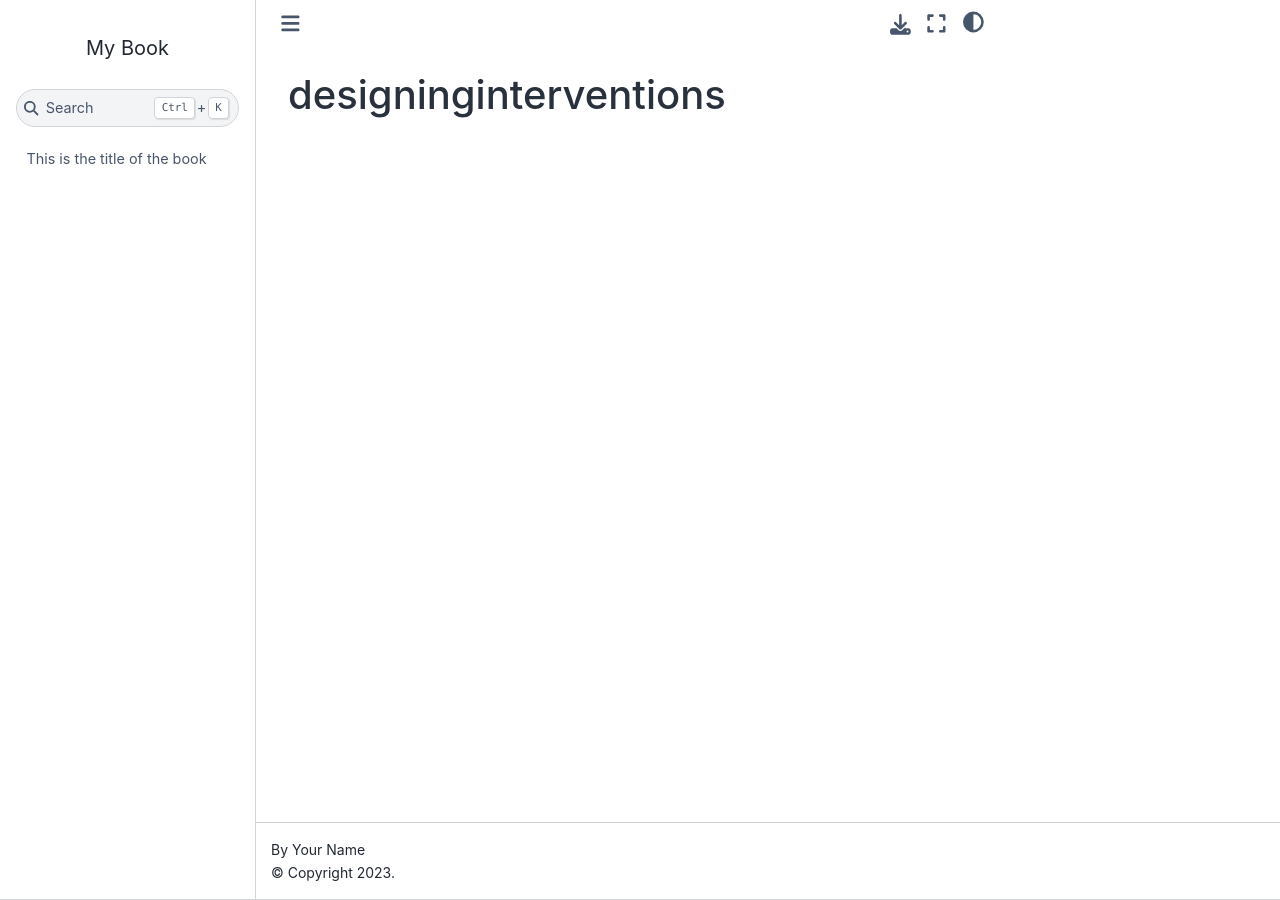
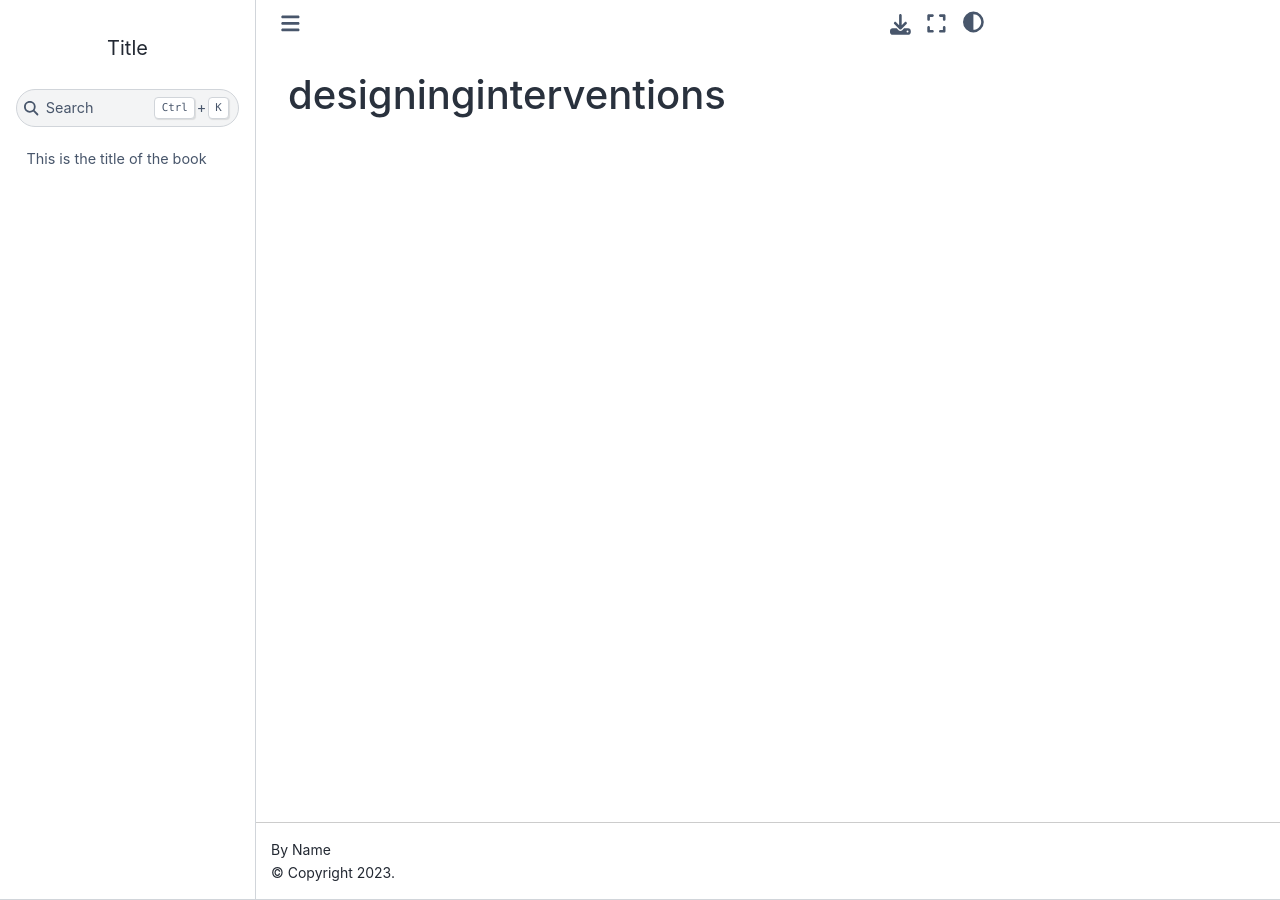
Before and after one commit to GabrielMuinos/designinginterventions, a Jupyter Book: the page built from README.md, in a window 1280 px wide. Built offline with Jupyter Book 1.0.4 settings and Sphinx 7.4.7 and the Sphinx Book theme 1.1.4, drawn with Linux system fonts in a browser that asks for light colours.

Commit message:
Update _config.yml

```diff
--- a/_config.yml
+++ b/_config.yml
@@ -1,5 +1,5 @@
-title: My Book
-author: Your Name
+title: Title
+author: Name
 logo: logo.png
 
 execute:
```
